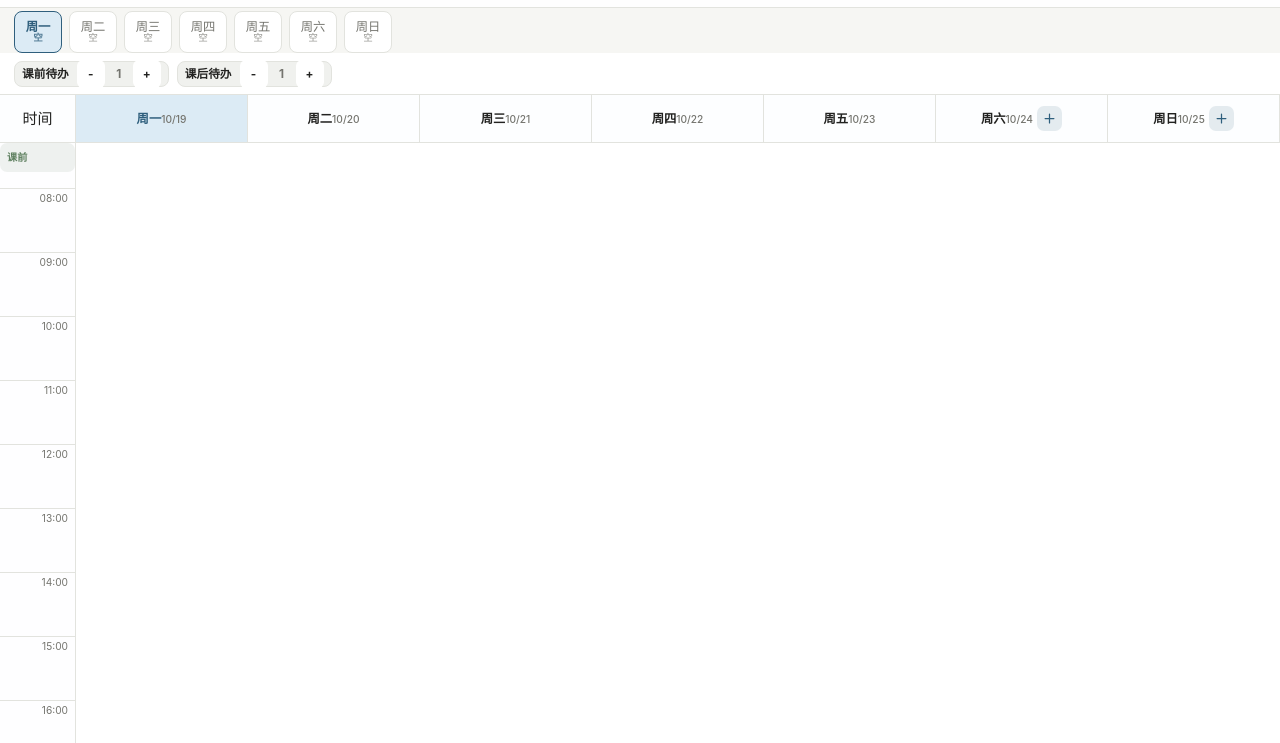
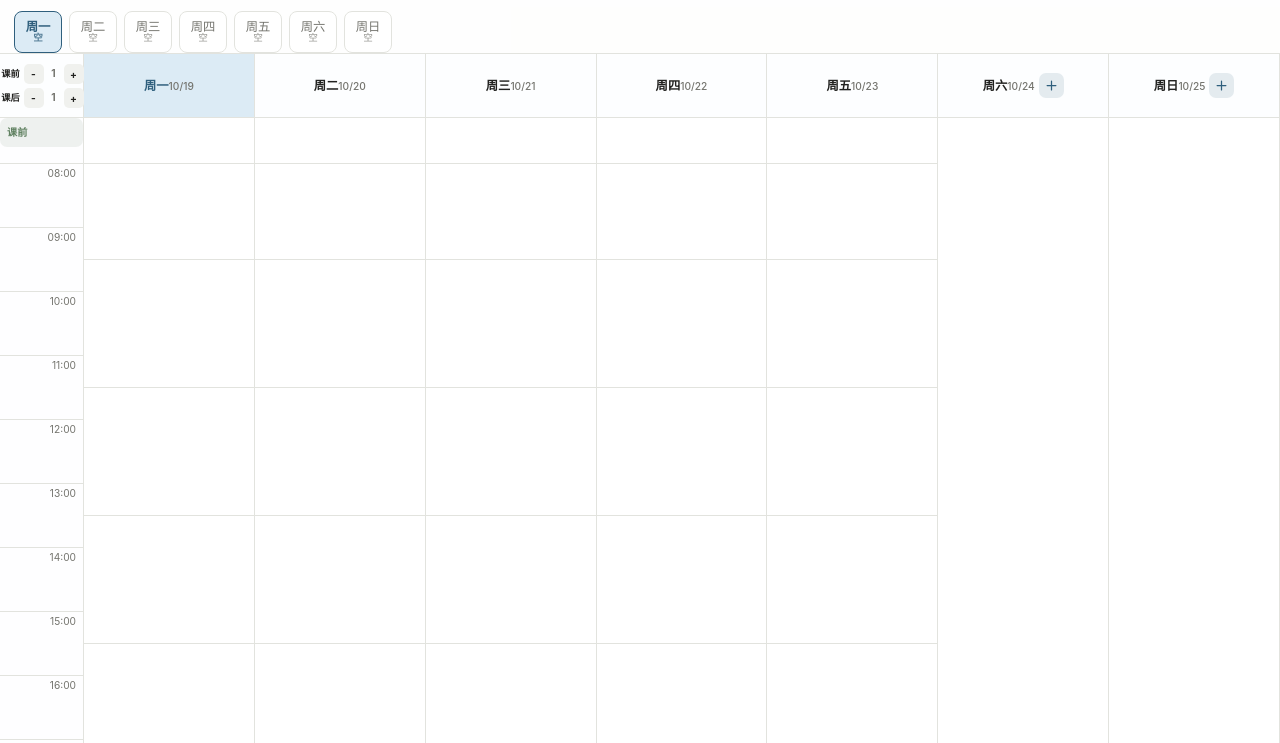
Before and after one commit to zzz11225566/weekly-schedule-pwa, a website: page index.html in a window 1280 px wide. Shown: the part 57-800 px from the top of the page. Drawn offline with Linux system fonts and the light colour scheme.

Commit message:
Refine schedule grid and extra row timing

```diff
--- a/app.js
+++ b/app.js
@@ -233,6 +233,26 @@ function eventSpan(event) {
   return { start, end, startOffset, endOffset };
 }
 
+function extraDurationMinutes(item) {
+  if (!item) return 0;
+  const start = timeToMinutes(item.start);
+  const end = timeToMinutes(item.end);
+  if (start === null && end === null) return 0;
+  if (start === null) return 30;
+  if (end === null) return 30;
+  return Math.max(0, end - start);
+}
+
+function getExtraRowHeight(slot, row) {
+  let maxMinutes = 0;
+  DAYS.filter((day) => day.type === "weekday").forEach((day) => {
+    const item = state.days[day.key][slot]?.[row];
+    maxMinutes = Math.max(maxMinutes, extraDurationMinutes(item));
+  });
+  const alignedMinutes = Math.max(0, Math.ceil(maxMinutes / 30) * 30);
+  return Math.max(46, Math.round(alignedMinutes * (32 / 30)));
+}
+
 function applySettings() {
   document.documentElement.style.setProperty("--font-scale", String(state.settings.fontScale));
   document.body.classList.toggle("dark", state.settings.theme === "dark");
@@ -258,7 +278,7 @@ function line(label, value, toneClass, { strong = false, iconName = "" } = {}) {
 
 function hasExtraContent(item) {
   if (!item) return false;
-  return Boolean(item.title || item.location || item.date);
+  return Boolean(item.title || item.location || item.date || item.start || item.end);
 }
 
 function renderBlankCell(action, attrs = "") {
@@ -304,8 +324,10 @@ function renderPeriodCard(dayKey, periodIndex) {
 function renderExtraCard(dayKey, slot, index) {
   const item = state.days[dayKey][slot][index];
   const slotLabel = slot === "before" ? "课前待办" : "课后待办";
+  const timeText = item.start || item.end ? `${item.start || "未填"}-${item.end || "未填"}` : "";
   return `<div class="slot-card extra" role="button" tabindex="0" data-action="open-extra" data-day="${dayKey}" data-slot="${slot}" data-index="${index}">
     <span class="card-tag">${slotLabel}</span>
+    ${line("", timeText, "tone-orange", { iconName: "clock" })}
     ${line("", item.title || "未填写待办", "tone-green", { strong: true })}
     ${line("", item.location, "tone-blue", { iconName: "pin" })}
     ${line("", formatDate(item.date), "tone-gray", { iconName: "calendar" })}
@@ -331,6 +353,20 @@ function renderEventCard(dayKey, index) {
   </div>`;
 }
 
+function renderTimeControls() {
+  const before = clampRowCount(state.extraRows.before);
+  const after = clampRowCount(state.extraRows.after);
+  const control = (slot, label, count) => `
+    <div class="mini-stepper">
+      <span>${label}</span>
+      <button type="button" data-action="extra-control" data-slot="${slot}" data-delta="-1" ${count <= 0 ? "disabled" : ""} aria-label="减少${label}行">-</button>
+      <span class="count" data-extra-count="${slot}">${count}</span>
+      <button type="button" data-action="extra-control" data-slot="${slot}" data-delta="1" ${count >= 8 ? "disabled" : ""} aria-label="增加${label}行">+</button>
+    </div>
+  `;
+  return `<div class="time-controls">${control("before", "课前", before)}${control("after", "课后", after)}</div>`;
+}
+
 function renderGrid() {
   const weekDates = getWeekDates();
   const beforeRows = clampRowCount(state.extraRows.before);
@@ -339,14 +375,22 @@ function renderGrid() {
   const coreRows = CORE_HALF_ROWS;
   const afterStartRow = coreStartRow + coreRows;
   const grid = document.querySelector("#weekGrid");
-  const rowTracks = ["48px"];
-  if (beforeRows > 0) rowTracks.push(`repeat(${beforeRows}, minmax(46px, auto))`);
+  const rowTracks = ["64px"];
+  if (beforeRows > 0) {
+    for (let row = 0; row < beforeRows; row += 1) {
+      rowTracks.push(`minmax(${getExtraRowHeight("before", row)}px, auto)`);
+    }
+  }
   rowTracks.push(`repeat(${coreRows}, minmax(32px, auto))`);
-  if (afterRows > 0) rowTracks.push(`repeat(${afterRows}, minmax(46px, auto))`);
+  if (afterRows > 0) {
+    for (let row = 0; row < afterRows; row += 1) {
+      rowTracks.push(`minmax(${getExtraRowHeight("after", row)}px, auto)`);
+    }
+  }
   grid.style.gridTemplateRows = rowTracks.join(" ");
 
   const parts = [];
-  parts.push(`<div class="grid-head corner"><span>时间</span></div>`);
+  parts.push(`<div class="grid-head corner">${renderTimeControls()}</div>`);
   DAYS.forEach((day, index) => {
     const isToday = day.key === getCurrentDayKey();
     const addButton =
@@ -366,9 +410,12 @@ function renderGrid() {
     const rowLine = coreStartRow - beforeRows + row;
     parts.push(`<div class="day-spacer" style="grid-column:1;grid-row:${rowLine} / ${rowLine + 1}"><span class="section-ribbon">课前</span></div>`);
     DAYS.forEach((day) => {
-      const baseClass = day.type === "weekend" ? "grid-cell weekend" : "grid-cell";
-      parts.push(`<div class="${baseClass}" style="grid-column:${day.column};grid-row:${rowLine} / ${rowLine + 1}"></div>`);
-      parts.push(`<div style="grid-column:${day.column};grid-row:${rowLine} / ${rowLine + 1};z-index:1;">${renderExtraCell(day.key, "before", row)}</div>`);
+      if (day.type === "weekday") {
+        parts.push(`<div class="grid-cell extra-row-cell" style="grid-column:${day.column};grid-row:${rowLine} / ${rowLine + 1}"></div>`);
+        parts.push(`<div style="grid-column:${day.column};grid-row:${rowLine} / ${rowLine + 1};z-index:1;">${renderExtraCell(day.key, "before", row)}</div>`);
+      } else {
+        parts.push(`<div class="grid-cell extra-blank" style="grid-column:${day.column};grid-row:${rowLine} / ${rowLine + 1}"></div>`);
+      }
     });
   }
 
@@ -385,6 +432,8 @@ function renderGrid() {
       if (isToday) classNames.push("today");
       const isGap = day.type === "weekday" && !PERIODS.some((period) => row >= period.offset && row < period.offset + 3);
       if (isGap) classNames.push("period-gap");
+      const periodEnd = day.type === "weekday" && PERIODS.some((period) => row === period.offset + 2);
+      if (periodEnd) classNames.push("period-end");
       parts.push(`<div class="${classNames.join(" ")}" style="grid-column:${day.column};grid-row:${rowLine} / ${rowLine + 1};"></div>`);
     });
   }
@@ -411,9 +460,12 @@ function renderGrid() {
     const rowLine = afterStartRow + row;
     parts.push(`<div class="day-spacer" style="grid-column:1;grid-row:${rowLine} / ${rowLine + 1}"><span class="section-ribbon">课后</span></div>`);
     DAYS.forEach((day) => {
-      const baseClass = day.type === "weekend" ? "grid-cell weekend" : "grid-cell";
-      parts.push(`<div class="${baseClass}" style="grid-column:${day.column};grid-row:${rowLine} / ${rowLine + 1}"></div>`);
-      parts.push(`<div style="grid-column:${day.column};grid-row:${rowLine} / ${rowLine + 1};z-index:1;">${renderExtraCell(day.key, "after", row)}</div>`);
+      if (day.type === "weekday") {
+        parts.push(`<div class="grid-cell extra-row-cell" style="grid-column:${day.column};grid-row:${rowLine} / ${rowLine + 1}"></div>`);
+        parts.push(`<div style="grid-column:${day.column};grid-row:${rowLine} / ${rowLine + 1};z-index:1;">${renderExtraCell(day.key, "after", row)}</div>`);
+      } else {
+        parts.push(`<div class="grid-cell extra-blank" style="grid-column:${day.column};grid-row:${rowLine} / ${rowLine + 1}"></div>`);
+      }
     });
   }
 
@@ -429,9 +481,7 @@ function renderDayStrip() {
         ? state.days[day.key].periods.filter((period) => period.mode !== "none").length +
           state.days[day.key].before.length +
           state.days[day.key].after.length
-        : state.days[day.key].events.length +
-          state.days[day.key].before.length +
-          state.days[day.key].after.length;
+        : state.days[day.key].events.length;
     return `<button class="day-pill ${day.key === selectedDay ? "active" : ""}" type="button" data-day="${day.key}" aria-label="${day.label}，${count}项安排">
       ${day.label}<span>${count || "空"}</span>
     </button>`;
@@ -450,12 +500,14 @@ function renderSettingsPanel() {
 function renderToolbar() {
   const before = clampRowCount(state.extraRows.before);
   const after = clampRowCount(state.extraRows.after);
-  document.querySelector("#beforeCount").textContent = String(before);
-  document.querySelector("#afterCount").textContent = String(after);
-  document.querySelector("#beforeMinus").disabled = before <= 0;
-  document.querySelector("#afterMinus").disabled = after <= 0;
-  document.querySelector("#beforePlus").disabled = before >= 8;
-  document.querySelector("#afterPlus").disabled = after >= 8;
+  document.querySelector('[data-extra-count="before"]').textContent = String(before);
+  document.querySelector('[data-extra-count="after"]').textContent = String(after);
+  document.querySelectorAll('[data-action="extra-control"]').forEach((button) => {
+    const count = button.dataset.slot === "before" ? before : after;
+    button.disabled =
+      (button.dataset.delta === "-1" && count <= 0) ||
+      (button.dataset.delta === "1" && count >= 8);
+  });
 }
 
 function setExtraRowCount(slot, delta) {
@@ -464,7 +516,7 @@ function setExtraRowCount(slot, delta) {
   state.extraRows[slot] = next;
   DAYS.forEach((day) => {
     const rows = state.days[day.key][slot];
-    while (rows.length < next) rows.push({ title: "", location: "", date: "" });
+    while (rows.length < next) rows.push({ title: "", location: "", date: "", start: "", end: "" });
     if (rows.length > next) rows.length = next;
   });
   saveState();
@@ -475,8 +527,8 @@ function renderAll() {
   applySettings();
   document.querySelector("#todayLabel").textContent = formatTodayLabel();
   renderDayStrip();
+  renderGrid();
   renderToolbar();
-  renderGrid();
   renderSettingsPanel();
 }
 
@@ -545,6 +597,10 @@ function buildEditorForm(context) {
       <div class="field"><label for="f-title">待办内容</label><input id="f-title" name="title" value="${escapeHtml(data.title || "")}" /></div>
       <div class="field"><label for="f-location">地点</label><input id="f-location" name="location" value="${escapeHtml(data.location || "")}" /></div>
       <div class="field"><label for="f-date">日期</label><input id="f-date" name="date" type="date" value="${escapeHtml(data.date || "")}" /></div>
+      <div class="field-row">
+        <div class="field"><label for="f-start">开始时间</label><input id="f-start" name="start" type="time" value="${escapeHtml(data.start || "")}" /></div>
+        <div class="field"><label for="f-end">结束时间</label><input id="f-end" name="end" type="time" value="${escapeHtml(data.end || "")}" /></div>
+      </div>
     `;
   } else if (context.kind === "weekend") {
     fields = `
@@ -636,7 +692,9 @@ function saveEditor() {
     const item = {
       title: String(formData.get("title") || "").trim(),
       location: String(formData.get("location") || "").trim(),
-      date: String(formData.get("date") || "")
+      date: String(formData.get("date") || ""),
+      start: String(formData.get("start") || ""),
+      end: String(formData.get("end") || "")
     };
     if (context.index === -1) {
       day[context.slot].push(item);
@@ -704,17 +762,14 @@ function bindEvents() {
     if (button) scrollToDay(button.dataset.day);
   });
 
-  document.querySelector("#beforePlus").addEventListener("click", () => setExtraRowCount("before", 1));
-  document.querySelector("#beforeMinus").addEventListener("click", () => setExtraRowCount("before", -1));
-  document.querySelector("#afterPlus").addEventListener("click", () => setExtraRowCount("after", 1));
-  document.querySelector("#afterMinus").addEventListener("click", () => setExtraRowCount("after", -1));
-
   document.querySelector("#weekGrid").addEventListener("click", (event) => {
     const actionTarget = event.target.closest("[data-action]");
     if (!actionTarget) return;
     const { action, day, period, slot, index } = actionTarget.dataset;
 
-    if (action === "open-weekend" && actionTarget.classList.contains("head-add")) {
+    if (action === "extra-control") {
+      setExtraRowCount(slot, Number(actionTarget.dataset.delta));
+    } else if (action === "open-weekend" && actionTarget.classList.contains("head-add")) {
       openEditor({ kind: "weekend", day, index: Number(index) });
     } else if (action === "toggle-task") {
       event.stopPropagation();
--- a/index.html
+++ b/index.html
@@ -2,7 +2,7 @@
 <html lang="zh-CN">
   <head>
     <meta charset="utf-8" />
-    <meta name="viewport" content="width=device-width, initial-scale=1, viewport-fit=cover" />
+    <meta name="viewport" content="width=device-width, initial-scale=1, maximum-scale=3, user-scalable=yes, viewport-fit=cover" />
     <meta name="theme-color" content="#f7f7f5" />
     <meta name="apple-mobile-web-app-capable" content="yes" />
     <meta name="apple-mobile-web-app-status-bar-style" content="default" />
@@ -67,25 +67,6 @@
 
       <nav class="day-strip" id="dayStrip" aria-label="选择星期"></nav>
 
-      <div class="extra-toolbar" id="extraToolbar" aria-label="课前课后待办行数">
-        <div class="toolbar-group">
-          <span class="toolbar-label">课前待办</span>
-          <div class="row-stepper" aria-label="课前待办行数">
-            <button type="button" id="beforeMinus" aria-label="减少课前待办行">-</button>
-            <span id="beforeCount">1</span>
-            <button type="button" id="beforePlus" aria-label="增加课前待办行">+</button>
-          </div>
-        </div>
-        <div class="toolbar-group">
-          <span class="toolbar-label">课后待办</span>
-          <div class="row-stepper" aria-label="课后待办行数">
-            <button type="button" id="afterMinus" aria-label="减少课后待办行">-</button>
-            <span id="afterCount">1</span>
-            <button type="button" id="afterPlus" aria-label="增加课后待办行">+</button>
-          </div>
-        </div>
-      </div>
-
       <main class="schedule-wrap">
         <section class="week-scroller" id="weekScroller" aria-label="七日日程表">
           <div class="week-grid" id="weekGrid"></div>
--- a/styles.css
+++ b/styles.css
@@ -68,6 +68,7 @@ body.dark {
 html {
   background: var(--bg);
   -webkit-text-size-adjust: 100%;
+  overscroll-behavior: none;
 }
 
 body {
@@ -79,6 +80,8 @@ body {
   font-size: calc(15px * var(--font-scale));
   line-height: 1.45;
   overflow: hidden;
+  overscroll-behavior: none;
+  touch-action: pan-x pan-y pinch-zoom;
 }
 
 button,
@@ -116,7 +119,7 @@ button {
   gap: 16px;
   padding: 12px 16px 10px;
   background: color-mix(in srgb, var(--surface) 88%, transparent);
-  border-bottom: 1px solid var(--border);
+  border-bottom: 0;
   backdrop-filter: blur(14px);
   -webkit-backdrop-filter: blur(14px);
 }
@@ -205,9 +208,11 @@ body.dark .brand-mark {
   gap: 7px;
   padding: 9px 14px;
   overflow-x: auto;
-  background: var(--bg);
+  background: color-mix(in srgb, var(--surface) 88%, transparent);
+  border-bottom: 1px solid var(--border);
   scrollbar-width: none;
-  -webkit-overflow-scrolling: touch;
+  -webkit-overflow-scrolling: auto;
+  overscroll-behavior: none;
 }
 
 .day-strip::-webkit-scrollbar {
@@ -249,66 +254,58 @@ body.dark .brand-mark {
   outline-offset: 2px;
 }
 
-.extra-toolbar {
+.time-controls {
   display: flex;
-  gap: 8px;
-  padding: 8px 14px 7px;
-  border-bottom: 1px solid var(--border);
-  background: var(--surface);
-  overflow-x: auto;
-  scrollbar-width: none;
-  -webkit-overflow-scrolling: touch;
+  flex-direction: column;
+  gap: 4px;
+  width: 100%;
 }
 
-.extra-toolbar::-webkit-scrollbar {
-  display: none;
-}
-
-.toolbar-group {
-  display: flex;
+.mini-stepper {
+  display: grid;
+  grid-template-columns: 22px 20px 16px 20px;
   align-items: center;
-  gap: 8px;
-  min-width: max-content;
-  padding: 5px 7px;
-  border: 1px solid var(--border);
-  border-radius: 8px;
-  background: var(--surface-2);
-}
-
-.toolbar-label {
-  color: var(--text);
-  font-size: 0.78em;
-  font-weight: 700;
-  white-space: nowrap;
-}
-
-.row-stepper {
-  display: grid;
-  grid-template-columns: 28px 24px 28px;
-  align-items: center;
+  justify-content: center;
   gap: 2px;
   color: var(--muted);
-  font-size: 0.78em;
+  font-size: 0.68em;
   font-weight: 700;
   text-align: center;
 }
 
-.row-stepper button {
+.mini-stepper span:first-child {
+  color: var(--text);
+  font-size: 0.9em;
+}
+
+.mini-stepper .count {
+  min-width: 14px;
+  color: var(--muted);
+}
+
+.mini-stepper button {
   display: grid;
   place-items: center;
-  width: 28px;
-  height: 28px;
+  width: 20px;
+  height: 20px;
   padding: 0;
   border: 0;
-  border-radius: 6px;
-  background: var(--surface);
+  border-radius: 5px;
+  background: var(--surface-2);
   color: var(--text);
+  font-size: 1em;
+  line-height: 1;
   cursor: pointer;
 }
 
-.row-stepper button:hover {
+.mini-stepper button:hover {
   background: var(--active);
   color: var(--active-text);
+}
+
+.mini-stepper button:disabled {
+  opacity: 0.38;
+  cursor: default;
 }
 
 .schedule-wrap {
@@ -319,16 +316,17 @@ body.dark .brand-mark {
 .week-scroller {
   height: 100%;
   overflow: auto;
-  overscroll-behavior: contain;
+  overscroll-behavior: none;
   scrollbar-width: thin;
   scrollbar-color: var(--border) transparent;
-  -webkit-overflow-scrolling: touch;
+  -webkit-overflow-scrolling: auto;
+  touch-action: pan-x pan-y pinch-zoom;
 }
 
 .week-grid {
   display: grid;
-  grid-template-columns: 62px repeat(7, minmax(138px, 1fr));
-  min-width: 1030px;
+  grid-template-columns: 84px repeat(7, minmax(132px, 1fr));
+  min-width: 1104px;
   background: var(--surface);
 }
 
@@ -347,7 +345,7 @@ body.dark .brand-mark {
   display: flex;
   align-items: center;
   justify-content: center;
-  min-height: 48px;
+  min-height: 64px;
   padding: 8px 7px;
   border-right: 1px solid var(--border);
   border-bottom: 1px solid var(--border);
@@ -357,6 +355,10 @@ body.dark .brand-mark {
 .grid-head.corner {
   left: 0;
   z-index: 6;
+  align-items: stretch;
+  justify-content: center;
+  flex-direction: column;
+  padding: 6px;
 }
 
 .grid-head.active {
@@ -424,7 +426,8 @@ body.dark .brand-mark {
 
 .grid-cell {
   min-width: 0;
-  border: 0;
+  border-right: 1px solid var(--border);
+  border-bottom: 0;
   background: transparent;
 }
 
@@ -433,6 +436,19 @@ body.dark .brand-mark {
 }
 
 .grid-cell.today {
+  background: transparent;
+}
+
+.grid-cell.period-end {
+  border-bottom: 1px solid var(--border);
+}
+
+.grid-cell.extra-row-cell {
+  border-bottom: 1px solid var(--border);
+}
+
+.grid-cell.extra-blank {
+  border-bottom: 0;
   background: transparent;
 }
 
@@ -653,7 +669,8 @@ body.dark .brand-mark {
   max-height: calc(88dvh - 44px);
   padding: 0 18px 12px;
   overflow-y: auto;
-  -webkit-overflow-scrolling: touch;
+  -webkit-overflow-scrolling: auto;
+  overscroll-behavior: none;
 }
 
 .sheet-head {
@@ -915,7 +932,7 @@ body.dark .brand-mark {
 @media (min-width: 720px) {
   .week-grid {
     min-width: 0;
-    grid-template-columns: 76px repeat(7, minmax(128px, 1fr));
+    grid-template-columns: 84px repeat(7, minmax(128px, 1fr));
   }
 
   .overlay {
@@ -945,8 +962,8 @@ body.dark .brand-mark {
   }
 
   .week-grid {
-    grid-template-columns: 56px repeat(7, minmax(128px, 1fr));
-    min-width: 952px;
+    grid-template-columns: 80px repeat(7, minmax(128px, 1fr));
+    min-width: 1040px;
   }
 
   .slot-card {
--- a/sw.js
+++ b/sw.js
@@ -1,4 +1,4 @@
-const CACHE_NAME = "weekly-schedule-v2";
+const CACHE_NAME = "weekly-schedule-v3";
 const APP_SHELL = [
   "./",
   "./index.html",
```
